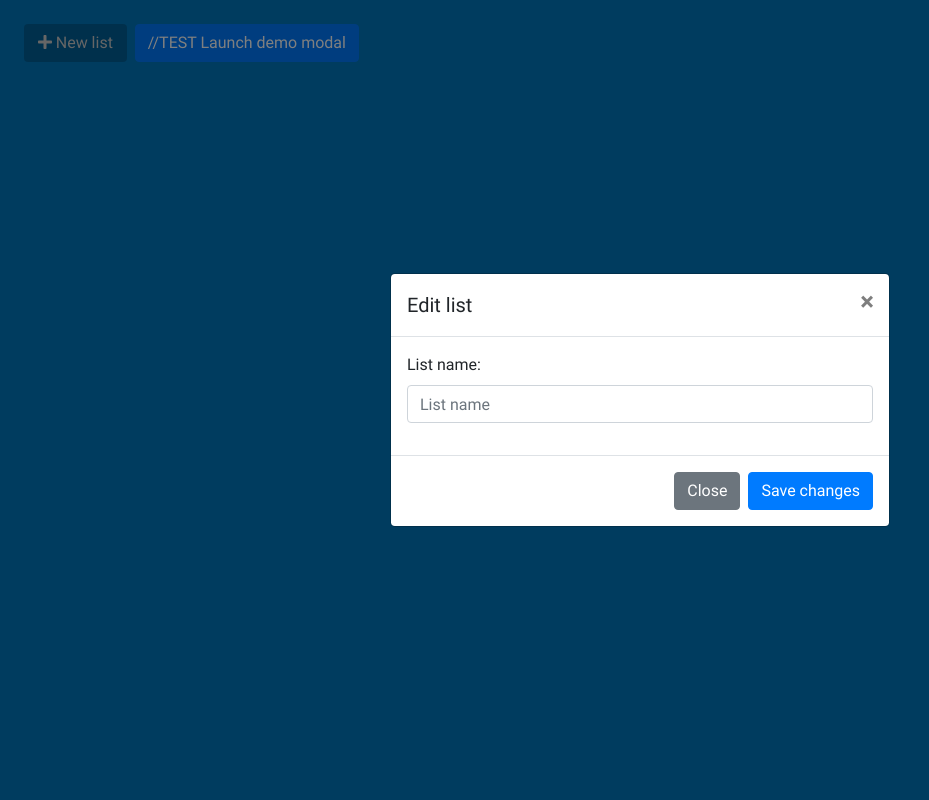
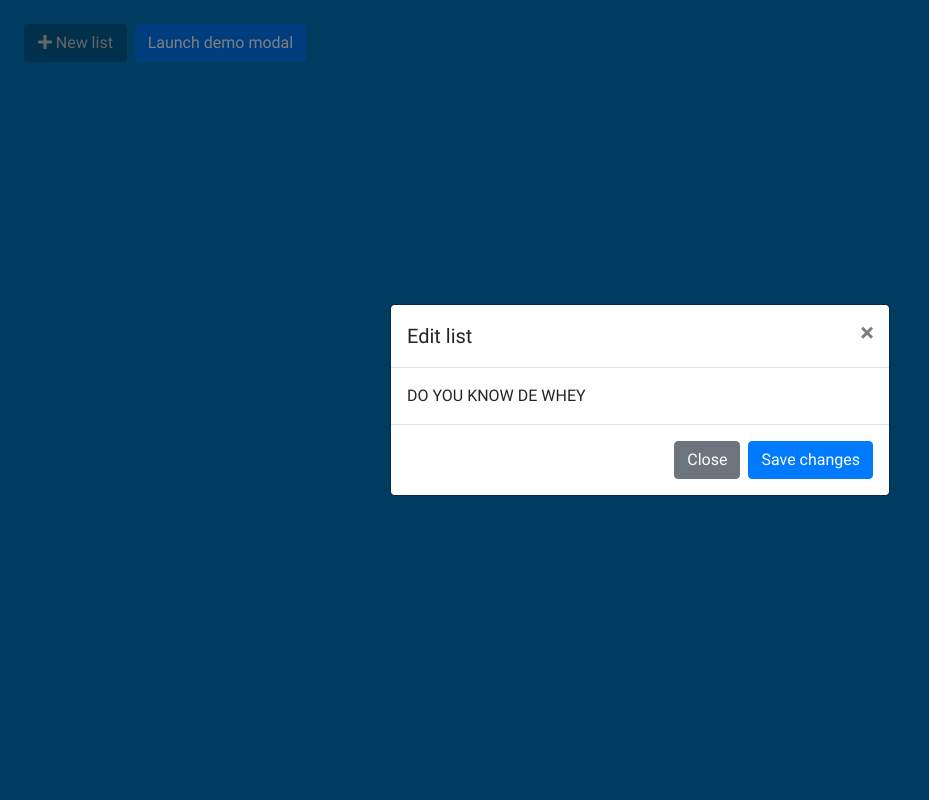
Before and after one commit to Eliasyoussef47/To-Do-List, a CodeIgniter app: page /To-Do-List/ in a window 1280 px wide, after a click on "Launch demo modal". Shown: the whole page, without its empty margins (0-929 px from the left). Run offline with CodeIgniter, Linux system fonts and the light colour scheme; data that the repository does not hold is empty; some libraries are stand-ins or nearby versions.

Commit message:
de comment goed gezet een form geplaatst in de modal

```diff
--- a/application/views/Home_view.php
+++ b/application/views/Home_view.php
@@ -1,7 +1,7 @@
 <div id="toDoListsMainCon" class="d-inline-flex"></div>
 <button type="button" class="btn btn-newList inline-block col-1" id="newListBtn"><i class="fas fa-plus"></i> New list</button>
-
-<button type="button" class="btn btn-primary mx-2 hFit" data-toggle="modal" data-target="#editModal">//TEST
+<!--TEST-->
+<button type="button" class="btn btn-primary mx-2 hFit" data-toggle="modal" data-target="#editModal">
     Launch demo modal
 </button>
 
@@ -23,16 +23,13 @@
                     <span aria-hidden="true">&times;</span>
                 </button>
             </div>
-            <div class="modal-body">
-                <div class="form-group">
-                    <label for="listNameInput">List name:</label>
-                    <input type="text" class="form-control" id="listNameInput" placeholder="List name">
+            <form id="editModalForm">
+                <div class="modal-body">DO YOU KNOW DE WHEY</div>
+                <div class="modal-footer">
+                    <button type="button" class="btn btn-secondary" data-dismiss="modal">Close</button>
+                    <button type="submit" class="btn btn-primary">Save changes</button>
                 </div>
-            </div>
-            <div class="modal-footer">
-                <button type="button" class="btn btn-secondary" data-dismiss="modal">Close</button>
-                <button type="button" class="btn btn-primary">Save changes</button>
-            </div>
+            </form>
         </div>
     </div>
 </div>
```
